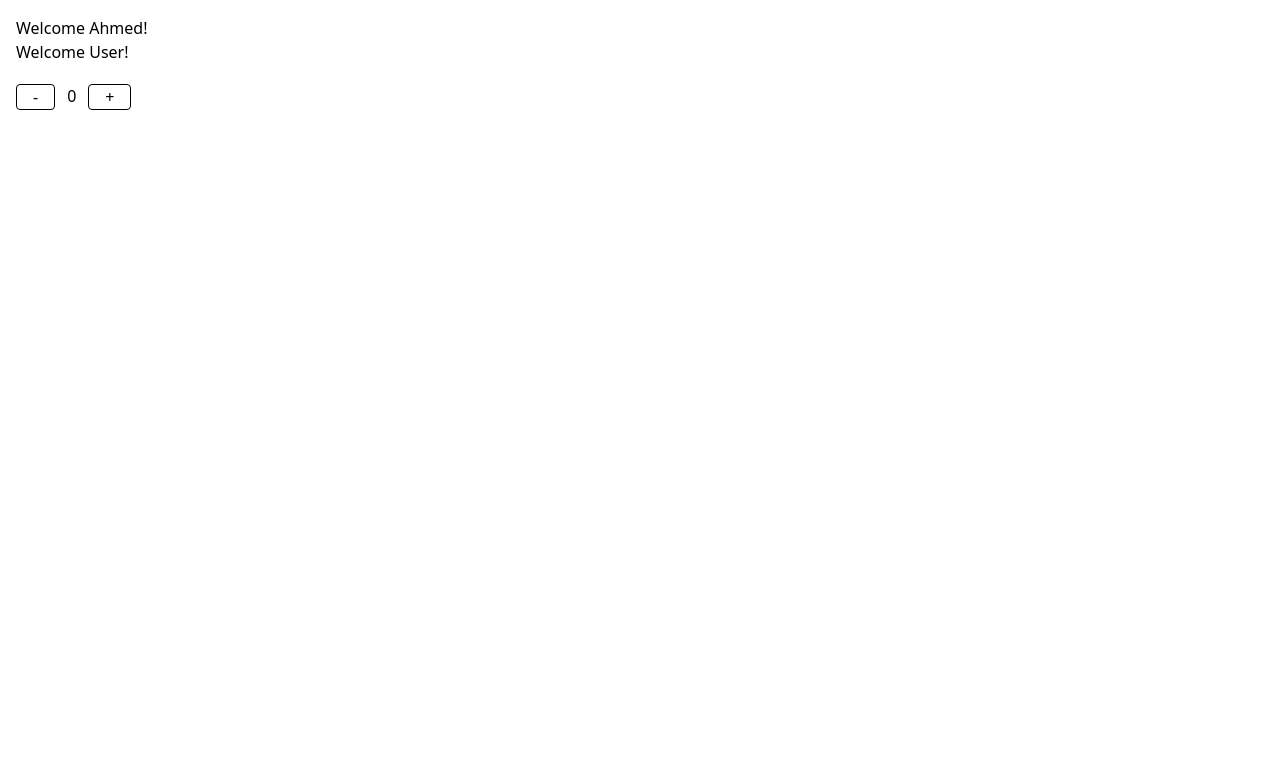
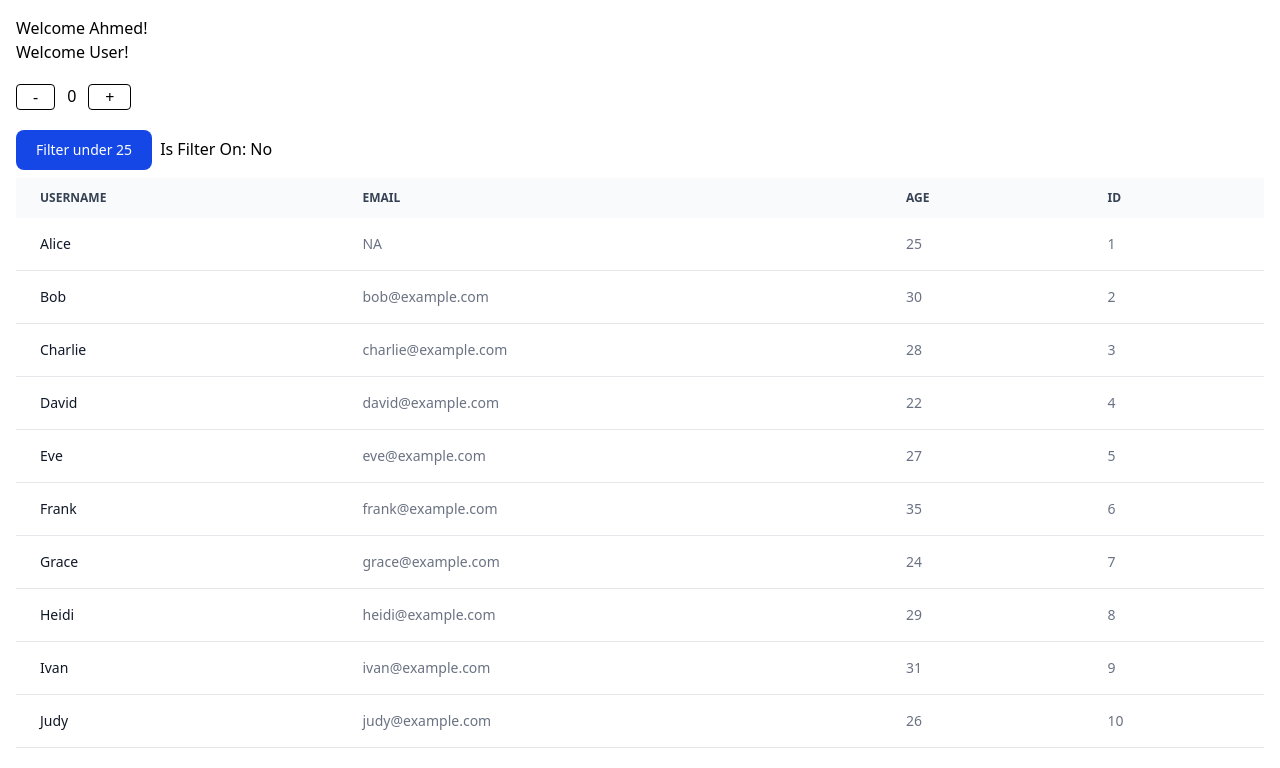
Before and after one commit to iamsayeeduddin/fsa-react-11, a React (Vite) app: page / in a window 1280 px wide. Shown: the top 768 px of the page. Built offline with nearby package versions, Linux system fonts and the light colour scheme.

Commit message:
Rendering Lists

```diff
--- a/src/components/home/Counter.jsx
+++ b/src/components/home/Counter.jsx
@@ -1,20 +1,23 @@
 import React, { useState } from "react";
 
 const Counter = () => {
-  let [count, setCount] = useState(0);
+  const [count, setCount] = useState(0);
+  // let [count, setCount] = useState(0);
   //   let count = 0;
 
   const incrementValue = () => {
+    let currentCount = count;
     console.log(count, "Inc Start");
     // count += 1;
-    setCount(++count);
+    setCount(++currentCount);
     console.log(count, "Inc End");
   };
 
   const decrementValue = () => {
+    let currentCount = count;
     console.log(count, "Dec Start");
     // count -= 1;
-    setCount(--count);
+    setCount(--currentCount);
     console.log(count, "Dec End");
   };
 
--- a/src/components/home/HomePage.jsx
+++ b/src/components/home/HomePage.jsx
@@ -1,6 +1,7 @@
 import React from "react";
 import Name from "./Name";
 import Counter from "./Counter";
+import UserList from "./UserList";
 
 const HomePage = () => {
   console.log("HomePage");
@@ -9,6 +10,7 @@ const HomePage = () => {
       <Name name="Ahmed" />
       <Name />
       <Counter />
+      <UserList />
     </div>
   );
 };
--- /dev/null
+++ b/src/components/home/UserList.jsx
@@ -0,0 +1,68 @@
+import React, { useState } from "react";
+
+const UserList = () => {
+  const [isFilter, setIsFilter] = useState(false);
+  const users = [
+    { id: 1, name: "Alice", email: "", age: 25 },
+    { id: 2, name: "Bob", email: "bob@example.com", age: 30 },
+    { id: 3, name: "Charlie", email: "charlie@example.com", age: 28 },
+    { id: 4, name: "David", email: "david@example.com", age: 22 },
+    { id: 5, name: "Eve", email: "eve@example.com", age: 27 },
+    { id: 6, name: "Frank", email: "frank@example.com", age: 35 },
+    { id: 7, name: "Grace", email: "grace@example.com", age: 24 },
+    { id: 8, name: "Heidi", email: "heidi@example.com", age: 29 },
+    { id: 9, name: "Ivan", email: "ivan@example.com", age: 31 },
+    { id: 10, name: "Judy", email: "judy@example.com", age: 26 },
+  ];
+
+  const filter = () => {
+    setIsFilter(!isFilter);
+  };
+  return (
+    <div>
+      <button
+        className="text-white bg-blue-700 hover:bg-blue-800 focus:ring-4 focus:ring-blue-300 font-medium rounded-lg text-sm px-5 py-2.5 me-2 mb-2 dark:bg-blue-600 dark:hover:bg-blue-700 focus:outline-none dark:focus:ring-blue-800"
+        onClick={filter}
+      >
+        Filter under 25
+      </button>
+      <span>Is Filter On: {isFilter ? "Yes" : "No"}</span>
+      <div className="relative overflow-x-auto">
+        <table className="w-full text-sm text-left rtl:text-right text-gray-500 dark:text-gray-400">
+          <thead className="text-xs text-gray-700 uppercase bg-gray-50 dark:bg-gray-700 dark:text-gray-400">
+            <tr>
+              <th scope="col" className="px-6 py-3">
+                Username
+              </th>
+              <th scope="col" className="px-6 py-3">
+                Email
+              </th>
+              <th scope="col" className="px-6 py-3">
+                Age
+              </th>
+              <th scope="col" className="px-6 py-3">
+                ID
+              </th>
+            </tr>
+          </thead>
+          <tbody>
+            {users
+              .filter((val) => (isFilter ? val.age <= 25 : true))
+              .map((val, idx) => (
+                <tr key={idx + val.name} className="bg-white border-b dark:bg-gray-800 dark:border-gray-700 border-gray-200">
+                  <th scope="row" className="px-6 py-4 font-medium text-gray-900 whitespace-nowrap dark:text-white">
+                    {val.name}
+                  </th>
+                  <td className="px-6 py-4">{val.email || "NA"}</td>
+                  <td className="px-6 py-4">{val.age}</td>
+                  <td className="px-6 py-4">{val.id}</td>
+                </tr>
+              ))}
+          </tbody>
+        </table>
+      </div>
+    </div>
+  );
+};
+
+export default UserList;
```
